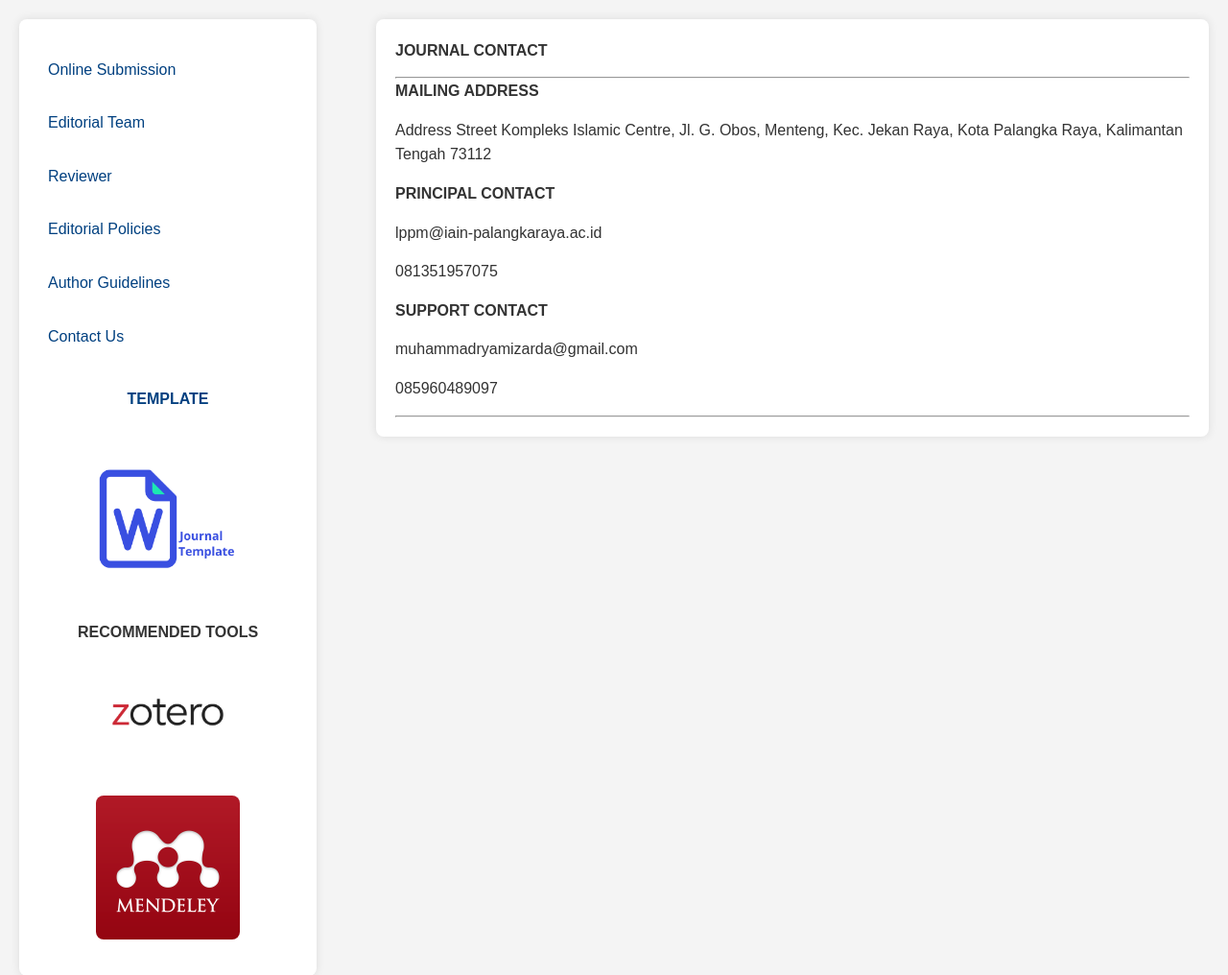
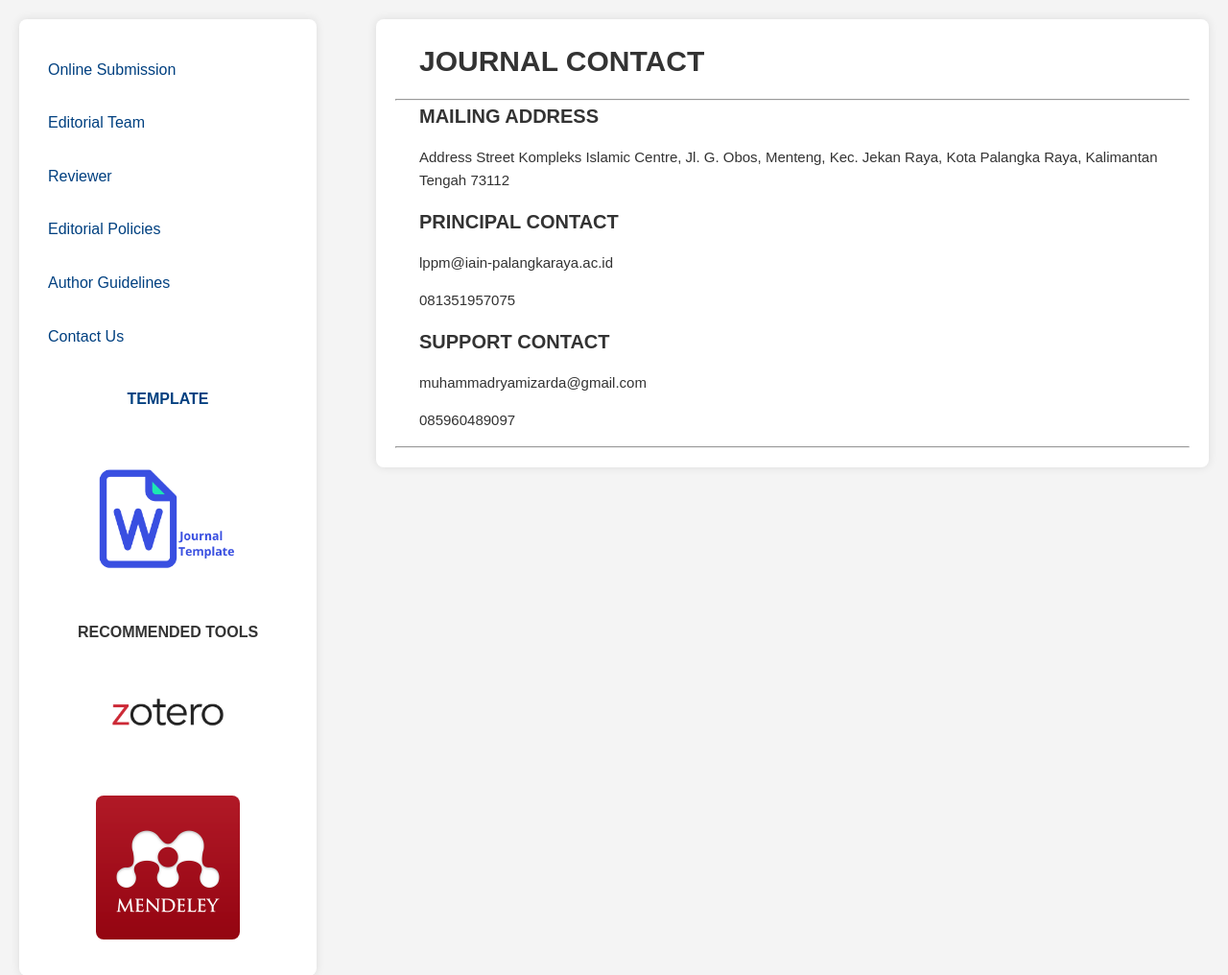
Before and after one commit to RijalGenteng/Proceeding, a PHP site: page /contact.html in a window 1280 px wide. Shown: the part 194-1210 px from the top of the page at 96% size. Run offline with PHP 8.4, Linux system fonts and the light colour scheme.

Commit message:
Add files via upload

```diff
--- a/about.css
+++ b/about.css
@@ -2,6 +2,19 @@
 
 /* Applying the same styles as the main style.css */
 @import url('style.css');
+.header {
+    background-color: #004080;
+    color: #fff;
+    padding: 20px 0;
+    text-align: center;
+}
+
+.title-container {
+    display: flex;
+    justify-content: center;
+    align-items: center;
+    gap: 15px;
+}
 
 /* Additional styles specific to about.html */
 .content-wrapper {
@@ -93,3 +106,21 @@
     font-size: 24px;
     font-weight: bold;
 }
+
+.tjp {
+    font-size: 30px;
+    margin-left: 25px;
+    text-align:left
+}
+.tjc {
+    font-size: 20px;
+    margin-left: 25px;
+    text-align:left
+
+}
+
+.tjs {
+    font-size: 15px;
+    margin-left: 25px;
+    text-align:left
+}
```
Also changed, not shown: style.css (line endings or trailing spaces).
